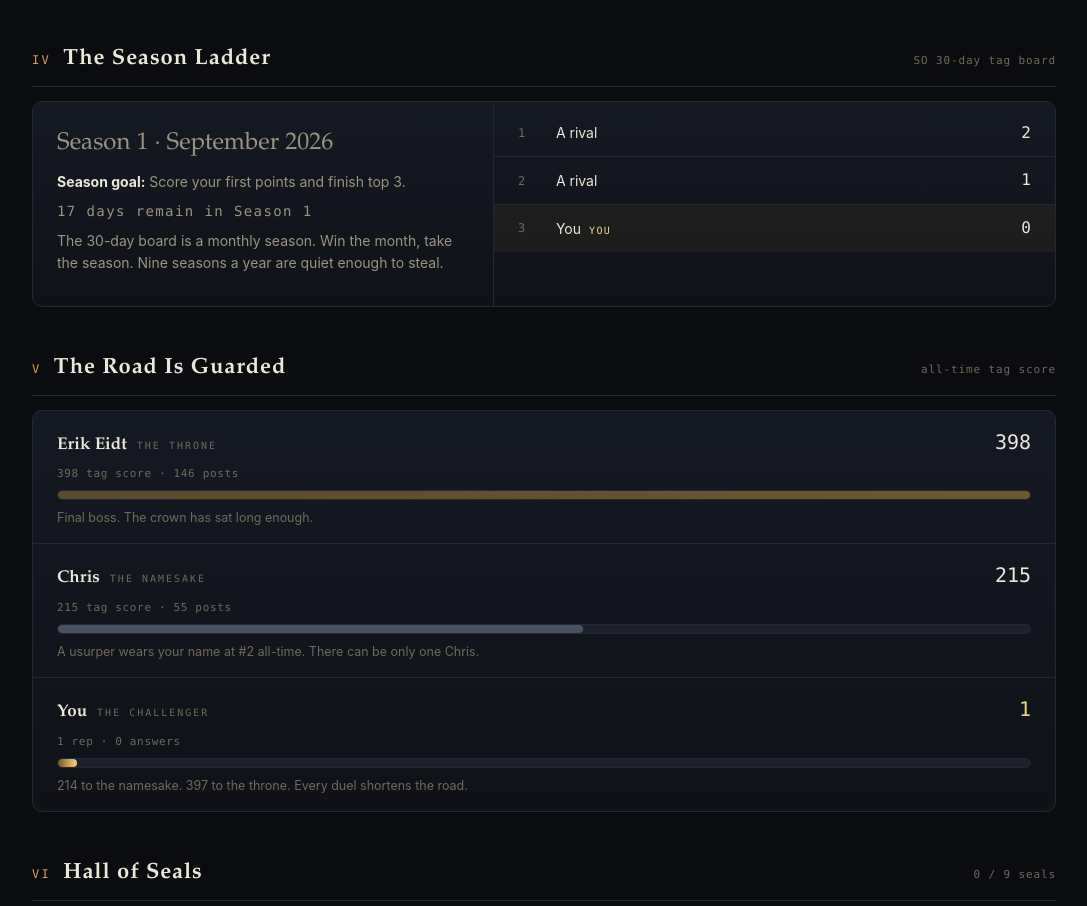
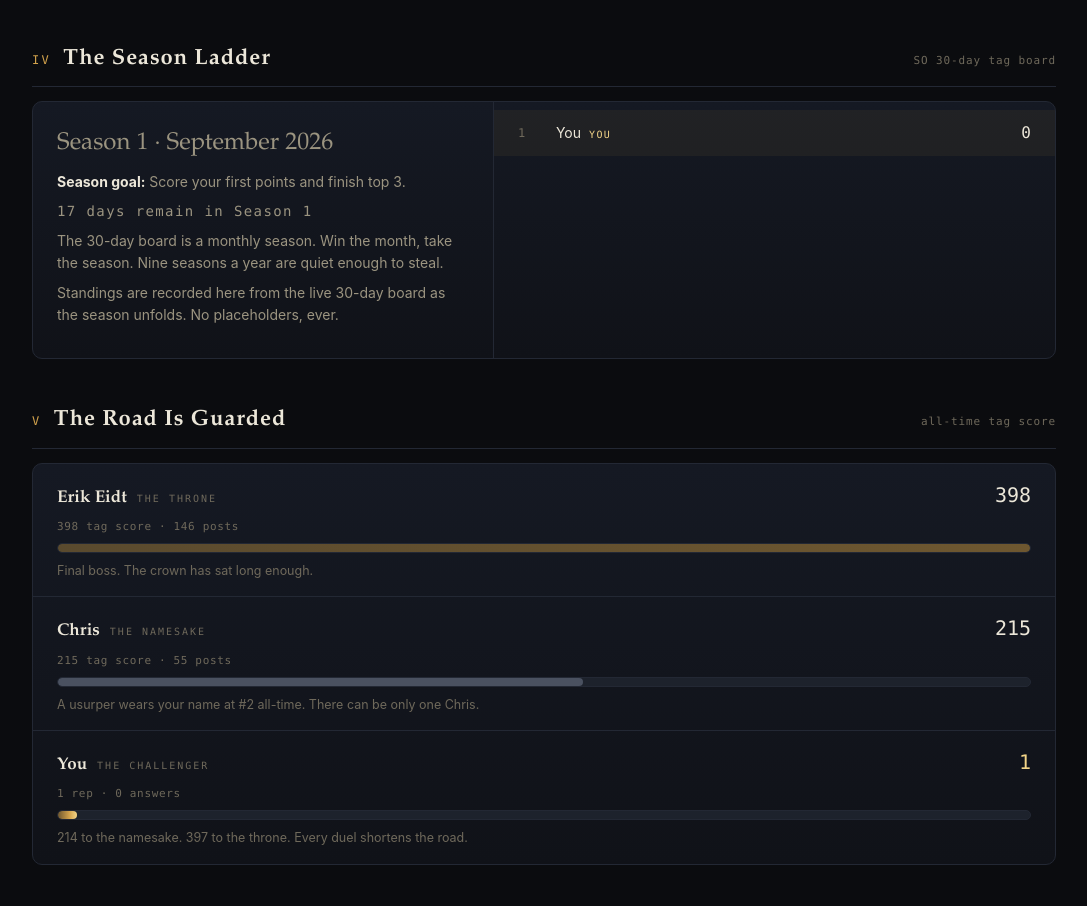
Before and after one commit to dillingerstaffing/riscquest, a plain HTML site: page index.html in a window 1280 px wide. Shown: the part 2445-3351 px from the top of the page, without its empty margins (96-1183 px from the left). Drawn offline with Linux system fonts and the light colour scheme.

```diff
--- a/index.html
+++ b/index.html
@@ -342,6 +342,7 @@
           <p><strong style="color:var(--ink)">Season goal:</strong> <span id="seasonGoal"></span></p>
           <p class="countdown" id="countdown"></p>
           <p>The 30-day board is a monthly season. Win the month, take the season. Nine seasons a year are quiet enough to steal.</p>
+          <p class="road-note" style="margin-top:8px">Standings are recorded here from the live 30-day board as the season unfolds. No placeholders, ever.</p>
         </div>
         <div class="standings" id="standings"></div>
       </div>
@@ -591,8 +592,6 @@
     name:"Season 1 · September 2026",
     goal:"Score your first points and finish top 3.",
     board:[
-      { name:"A rival", score:2 },
-      { name:"A rival", score:1 },
       { name:"You", score:0, you:true }
     ]
   },
```
